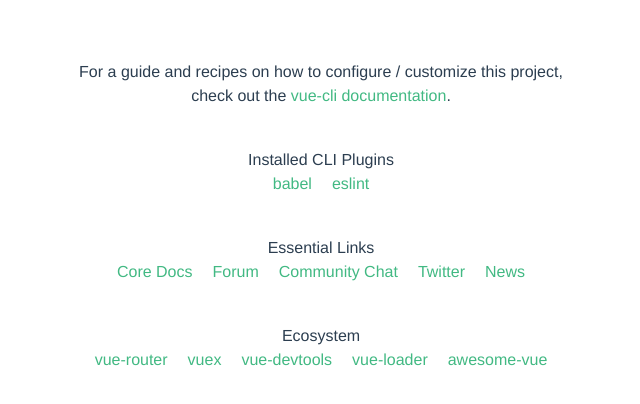
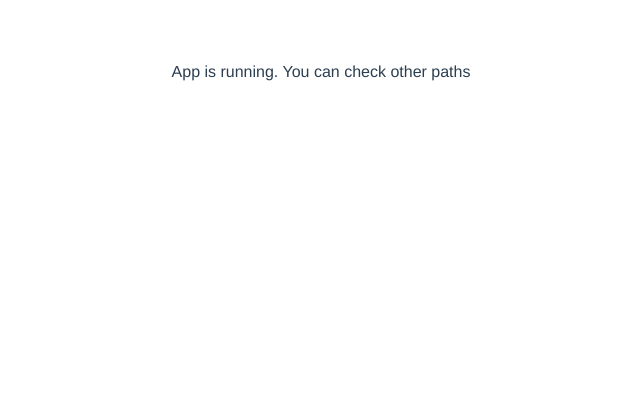
Before and after one commit to Znerf/dash-client, a Vue app: page /check in a window 1280 px wide. Shown: the top 404 px of the page, without its empty margins (319-959 px from the left). Built offline with nearby package versions, Linux system fonts and the light colour scheme.

Commit message:
chore(router): added

```diff
--- a/src/App.vue
+++ b/src/App.vue
@@ -1,16 +1,14 @@
 <template>
-  <HelloWorld/>
+  <div>
+        <router-view/>
+  </div>
 </template>
 
 <script>
-import HelloWorld from './components/HelloWorld.vue'
 import '@/assets/tailwind.css';
 
 export default {
-  name: 'App',
-  components: {
-    HelloWorld
-  }
+  name: 'App'
 }
 </script>
 
--- a/src/components/HelloWorld.vue
+++ /dev/null
@@ -1,58 +0,0 @@
-<template>
-  <div class="hello">
-    <h1>{{ msg }}</h1>
-    <p>
-      For a guide and recipes on how to configure / customize this project,<br>
-      check out the
-      <a href="https://cli.vuejs.org" target="_blank" rel="noopener">vue-cli documentation</a>.
-    </p>
-    <h3>Installed CLI Plugins</h3>
-    <ul>
-      <li><a href="https://github.com/vuejs/vue-cli/tree/dev/packages/%40vue/cli-plugin-babel" target="_blank" rel="noopener">babel</a></li>
-      <li><a href="https://github.com/vuejs/vue-cli/tree/dev/packages/%40vue/cli-plugin-eslint" target="_blank" rel="noopener">eslint</a></li>
-    </ul>
-    <h3>Essential Links</h3>
-    <ul>
-      <li><a href="https://vuejs.org" target="_blank" rel="noopener">Core Docs</a></li>
-      <li><a href="https://forum.vuejs.org" target="_blank" rel="noopener">Forum</a></li>
-      <li><a href="https://chat.vuejs.org" target="_blank" rel="noopener">Community Chat</a></li>
-      <li><a href="https://twitter.com/vuejs" target="_blank" rel="noopener">Twitter</a></li>
-      <li><a href="https://news.vuejs.org" target="_blank" rel="noopener">News</a></li>
-    </ul>
-    <h3>Ecosystem</h3>
-    <ul>
-      <li><a href="https://router.vuejs.org" target="_blank" rel="noopener">vue-router</a></li>
-      <li><a href="https://vuex.vuejs.org" target="_blank" rel="noopener">vuex</a></li>
-      <li><a href="https://github.com/vuejs/vue-devtools#vue-devtools" target="_blank" rel="noopener">vue-devtools</a></li>
-      <li><a href="https://vue-loader.vuejs.org" target="_blank" rel="noopener">vue-loader</a></li>
-      <li><a href="https://github.com/vuejs/awesome-vue" target="_blank" rel="noopener">awesome-vue</a></li>
-    </ul>
-  </div>
-</template>
-
-<script>
-export default {
-  name: 'HelloWorld',
-  props: {
-    msg: String
-  }
-}
-</script>
-
-<!-- Add "scoped" attribute to limit CSS to this component only -->
-<style scoped>
-h3 {
-  margin: 40px 0 0;
-}
-ul {
-  list-style-type: none;
-  padding: 0;
-}
-li {
-  display: inline-block;
-  margin: 0 10px;
-}
-a {
-  color: #42b983;
-}
-</style>
--- a/src/main.js
+++ b/src/main.js
@@ -1,6 +1,7 @@
 import { createApp } from 'vue'
 import App from './App.vue'
 import './assets/tailwind.css'
+import router from './router'
 
 
-createApp(App).mount('#app')
+createApp(App).use(router).mount('#app')
--- /dev/null
+++ b/src/pages/HealthTest.vue
@@ -0,0 +1,29 @@
+<template>
+  <section class="h-screen">
+    App is running. You can check other paths
+  </section>
+</template>
+
+<script>
+  export default {
+    name: 'HealthTest'
+  }
+</script>
+
+<!-- Add "scoped" attribute to limit CSS to this component only -->
+<style scoped>
+h3 {
+  margin: 40px 0 0;
+}
+ul {
+  list-style-type: none;
+  padding: 0;
+}
+li {
+  display: inline-block;
+  margin: 0 10px;
+}
+a {
+  color: #42b983;
+}
+</style>
--- /dev/null
+++ b/src/router/index.js
@@ -0,0 +1,14 @@
+
+import { createRouter, createWebHistory } from 'vue-router'
+import HealthTests from '../pages/HealthTest.vue'
+
+const routes = [
+    {
+        path: '/check',
+        name: 'HealthTest',
+        component: HealthTests
+    },
+]
+
+const router = createRouter({ history: createWebHistory(), routes })
+export default router
```
